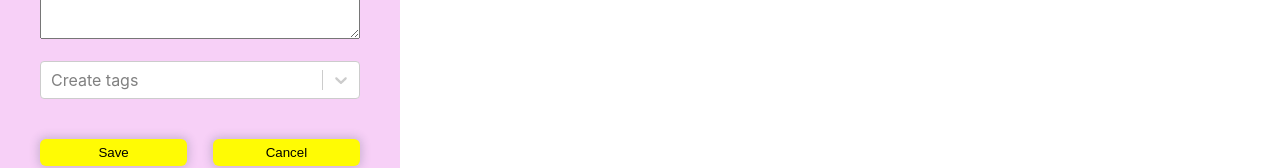
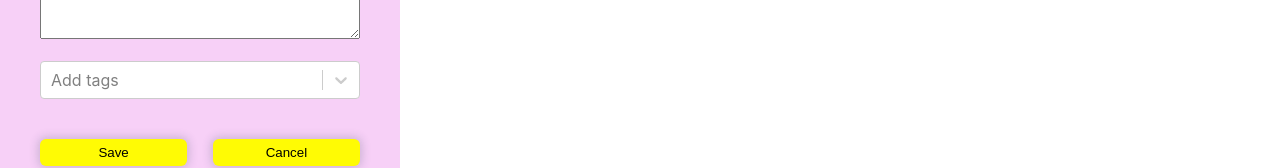
Before and after one commit to TatianaRusak/notes-app, a React (Create React App) app: page / in a window 1280 px wide. Shown: the part 264-432 px from the top of the page. Built offline with nearby package versions, Linux system fonts and the light colour scheme; the HTML template or start-up script is replaced by a standard one.

Commit message:
feat: save created tags to state and LS

```diff
--- a/src/components/NoteMaker/NoteMaker.tsx
+++ b/src/components/NoteMaker/NoteMaker.tsx
@@ -7,6 +7,7 @@ import {
   setTitleError,
   setTextError,
   selectNote,
+  addTag,
 } from '../../store/noteSlice';
 import { nanoid } from 'nanoid';
 import useTypedSelector from '../../hooks/useTypedSelector';
@@ -16,6 +17,7 @@ import { ITag } from '../../types';
 const NoteMaker = () => {
   const selectedNote = useTypedSelector((state) => state.selectedNote);
   const formError = useTypedSelector((state) => state.formError);
+  const allTags = useTypedSelector((state) => state.tags);
 
   const [titleValue, setTitleValue] = useState(selectedNote?.title || '');
   const [textValue, setTextValue] = useState(selectedNote?.text || '');
@@ -88,6 +90,15 @@ const NoteMaker = () => {
     dispatch(setTextError(false));
   };
 
+  const onCreateOption = (label: string) => {
+    const newTag = { id: label, label };
+    dispatch(addTag(newTag));
+    setSelectedTags((prev) => [...prev, newTag]);
+    console.log('newTag', newTag);
+  };
+
+  // console.log(state.tags);
+
   return (
     <div className="note__maker">
       <label>
@@ -131,8 +142,12 @@ const NoteMaker = () => {
               })
             );
           }}
+          onCreateOption={onCreateOption}
+          options={allTags.map((tag) => {
+            return { label: tag.label, value: tag.id };
+          })}
           isMulti
-          placeholder={'Create tags'}
+          placeholder={'Add tags'}
         />
       </div>
 
--- a/src/store/noteSlice.tsx
+++ b/src/store/noteSlice.tsx
@@ -54,6 +54,9 @@ export const noteSlice = createSlice({
     setTextError(state, action) {
       state.formError.errorText = action.payload;
     },
+    addTag(state, action) {
+      state.tags.push(action.payload);
+    },
   },
   extraReducers: (builder) => {
     builder
@@ -70,7 +73,7 @@ export const noteSlice = createSlice({
   },
 });
 
-export const { addNote, updateNote, removeNote, selectNote, setTitleError, setTextError } =
+export const { addNote, updateNote, removeNote, selectNote, setTitleError, setTextError, addTag } =
   noteSlice.actions;
 
 export default noteSlice.reducer;
```
